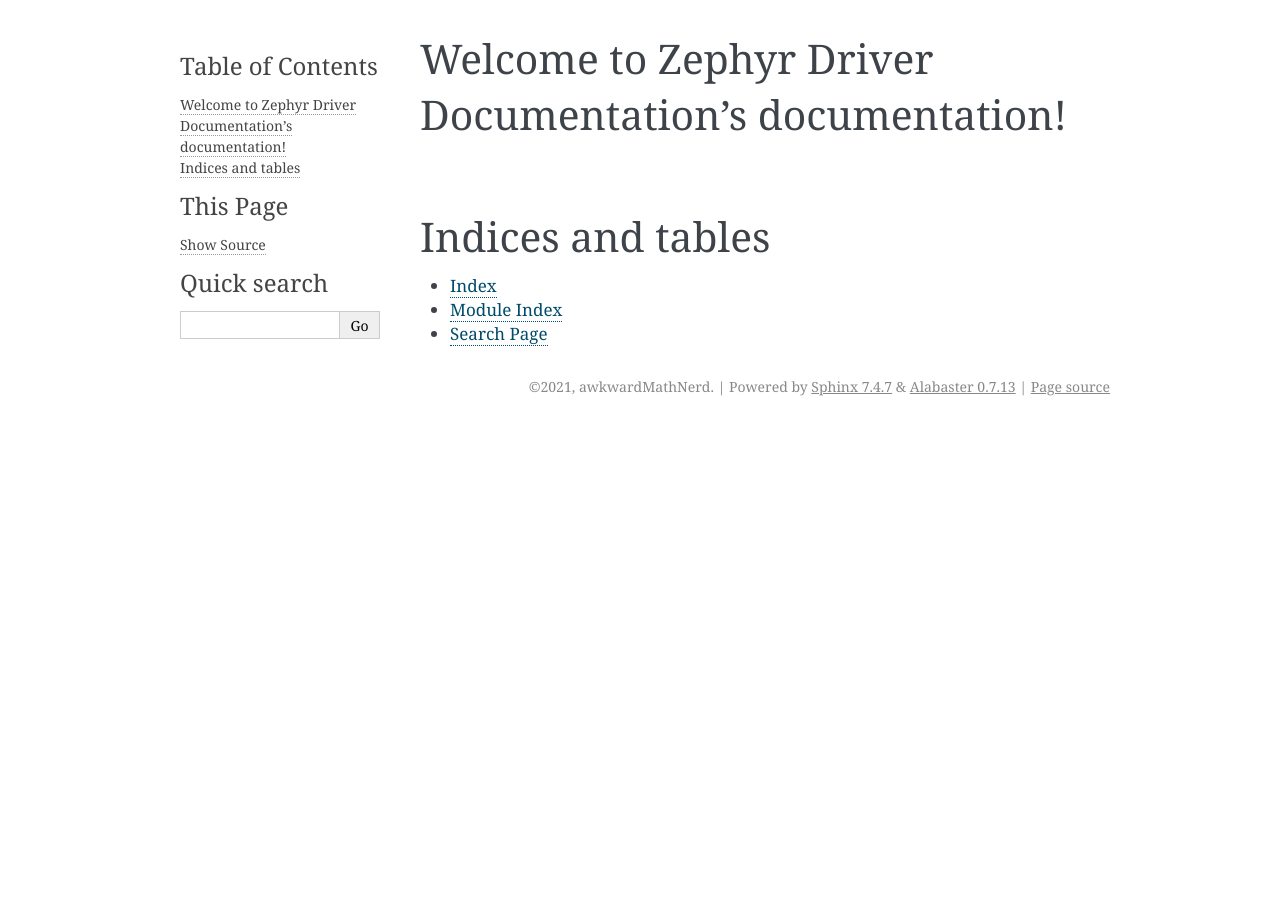
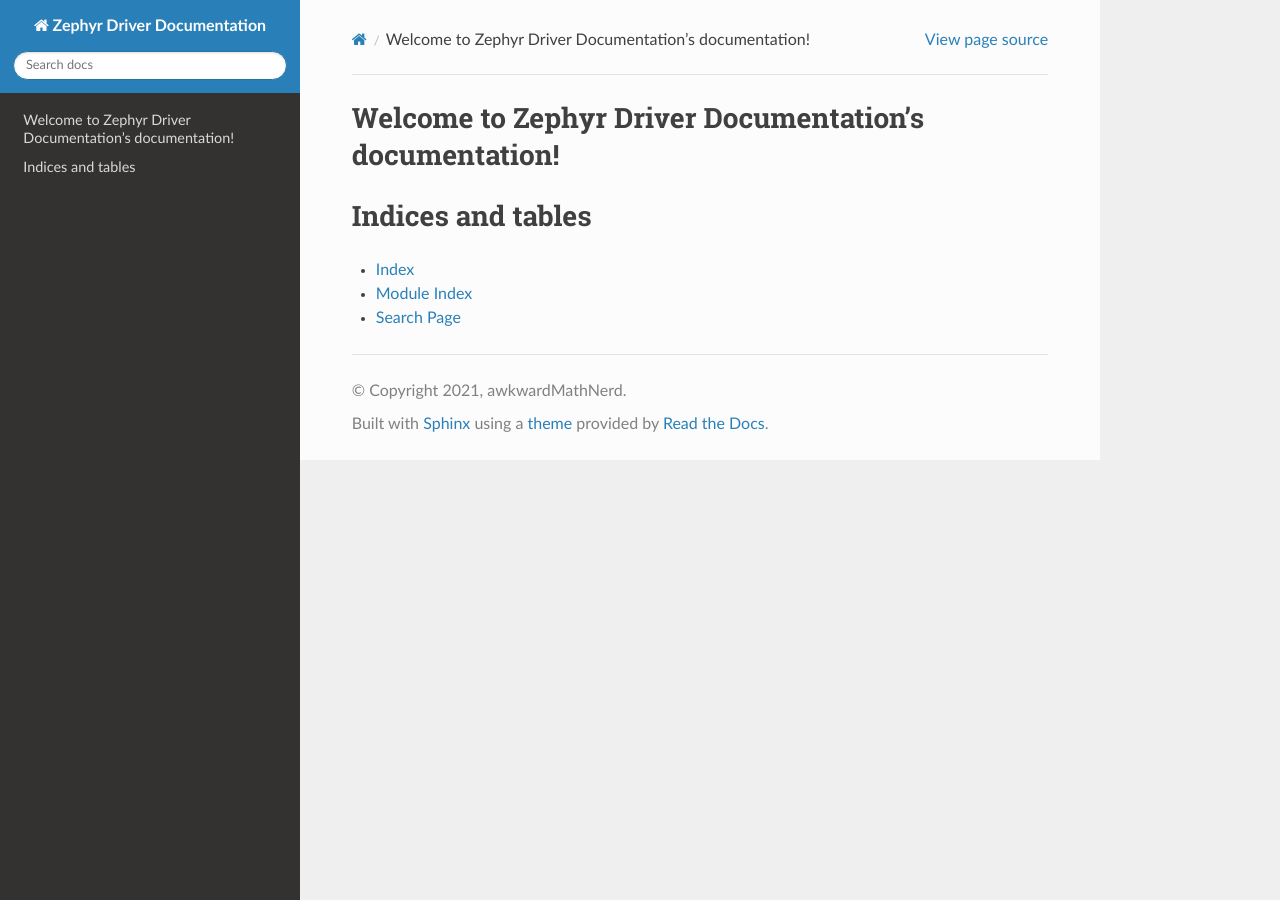
Before and after one commit to awkwardMathNerd/awkwardMathNerd.github.io, a Sphinx documentation site: the page built from docs/index.rst, in a window 1280 px wide. Built offline with Sphinx 7.4.7 and the Read the Docs theme 2.0.0, drawn with Linux system fonts in a browser that asks for light colours.

Commit message:
Set theme to RTD

```diff
--- a/docs/conf.py
+++ b/docs/conf.py
@@ -27,10 +27,12 @@ release = '0.0.1'
 
 # -- General configuration ---------------------------------------------------
 
+import sphinx_rtd_theme
+
 # Add any Sphinx extension module names here, as strings. They can be
 # extensions coming with Sphinx (named 'sphinx.ext.*') or your custom
 # ones.
-extensions = ['myst_parser'
+extensions = ['sphinx_rtd_theme'
 ]
 
 # Add any paths that contain templates here, relative to this directory.
@@ -47,7 +49,7 @@ exclude_patterns = ['_build', 'Thumbs.db', '.DS_Store']
 # The theme to use for HTML and HTML Help pages.  See the documentation for
 # a list of builtin themes.
 #
-html_theme = 'alabaster'
+html_theme = 'sphinx_rtd_theme'
 
 # Add any paths that contain custom static files (such as style sheets) here,
 # relative to this directory. They are copied after the builtin static files,
```
Also changed, not shown: 1 other file.
